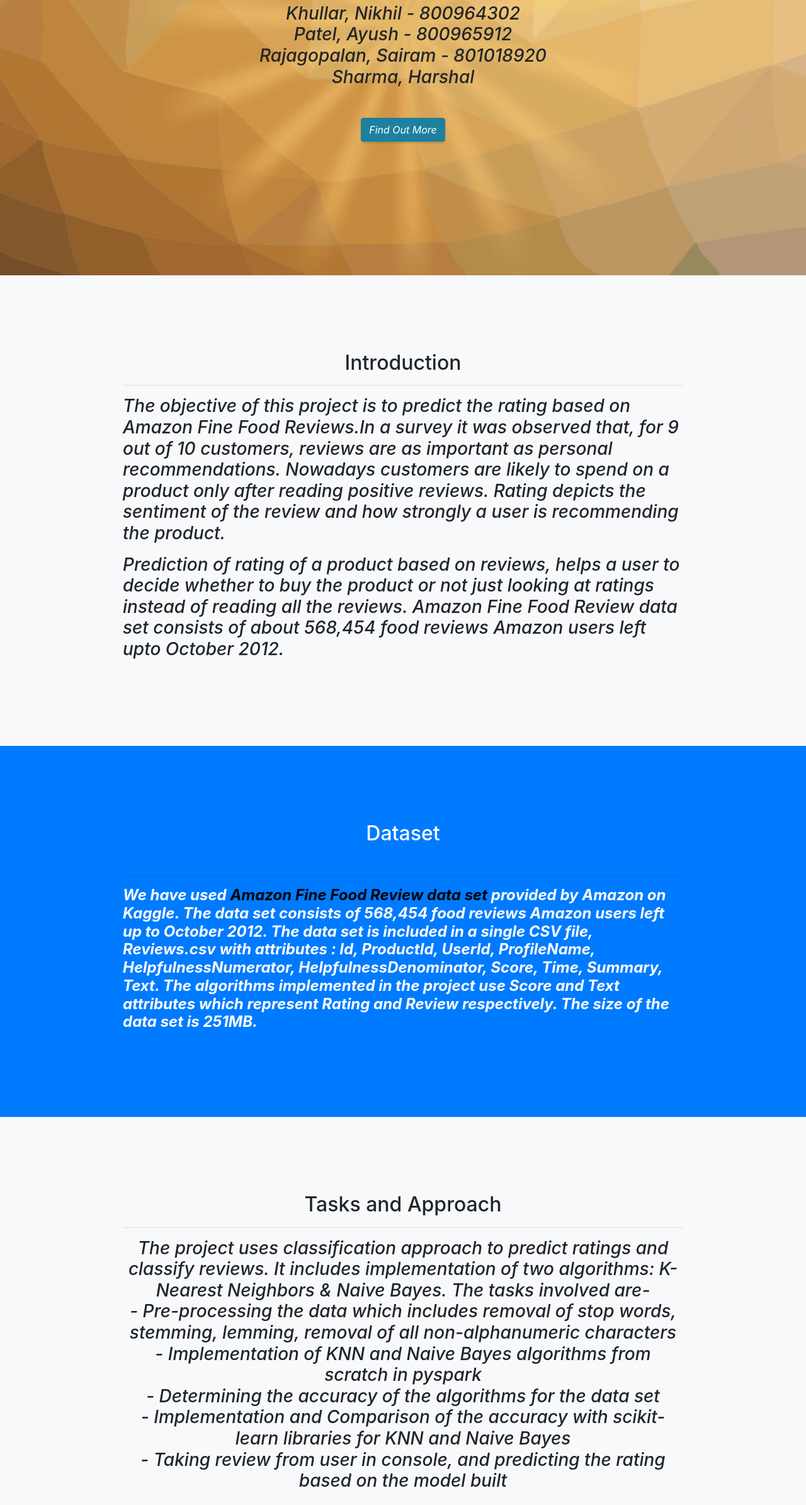
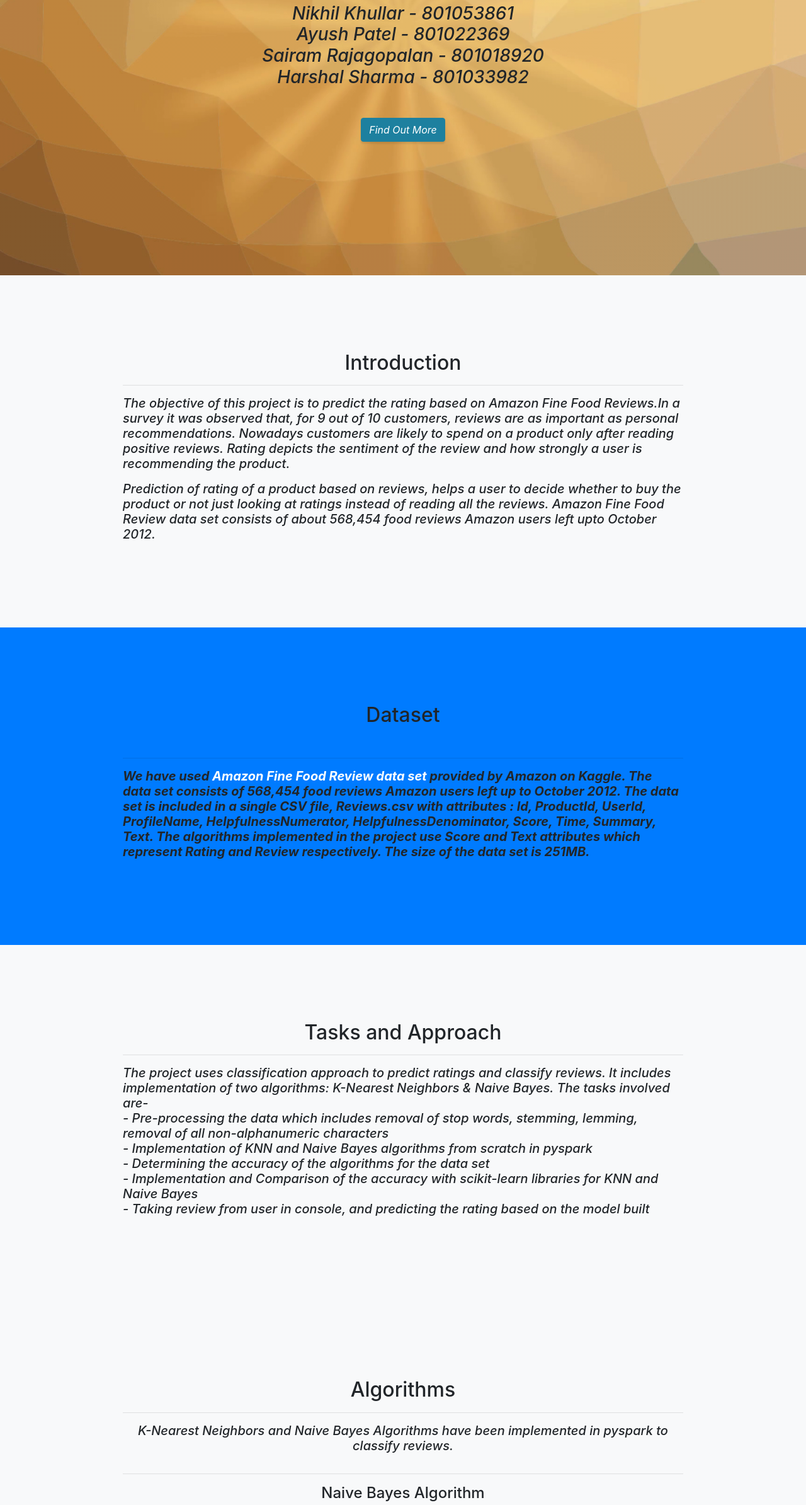
Before and after one commit to sairam0808/sairam.github.io, a website with bundled scripts: page index.html in a window 1280 px wide. Shown: the part 363-2752 px from the top of the page at 63% size. Built offline with nearby package versions, Linux system fonts and the light colour scheme.

Commit message:
added index.html (Ver 2.0)

```diff
--- a/index.html
+++ b/index.html
@@ -58,7 +58,7 @@
         <h2 class="mb-1">MODELLING SENTIMENTAL ANALYSIS ON AMAZON FINE FOOD REVIEWS</h2>
 		<hr><p><b><h2>TEAM 9</h2></b>
         <h3 class="mb-5">
-          <em><p>Khullar, Nikhil - 800964302<br/>Patel, Ayush - 800965912<br/>Rajagopalan, Sairam - 801018920<br/>Sharma, Harshal</p></em>
+          <em><p>Nikhil Khullar - 801053861<br/>Ayush Patel - 801022369<br/>Sairam Rajagopalan - 801018920<br/>Harshal Sharma - 801033982</p></em>
         </h3>
         <a class="btn btn-primary btn-xl js-scroll-trigger" href="#Introduction"><em>Find Out More</em></a>
       </div>
@@ -67,16 +67,16 @@
 
     <!-- Introduction -->
     <section class="content-section bg-light" id="Introduction">
-      <div class="container text-center">
+      <div class="container text-left">
         <div class="row">
           <div class="col-lg-10 mx-auto">
 		   <div class="col-lg-12 text-left">
                     <h2 class="section-heading text-center">Introduction</h2>
-            <h3><hr class="light">
-                    <p class= "faded"><em>The objective of this project is to predict the rating based on Amazon Fine Food Reviews.In a survey it was observed that, for 9 out of 10 customers, reviews are as important as personal recommendations.
+            <h5><hr class="light">
+                    <p class= "faded text-left"><em>The objective of this project is to predict the rating based on Amazon Fine Food Reviews.In a survey it was observed that, for 9 out of 10 customers, reviews are as important as personal recommendations.
 					Nowadays customers are likely to spend on a product only after reading positive reviews. Rating depicts the sentiment of the review and how strongly a user is recommending the product.
 					<p>Prediction of rating of a product based on reviews, helps a user to decide whether to buy the product or not just looking at ratings instead of reading all the reviews. Amazon Fine Food Review data set consists of about 568,454 food reviews Amazon users left upto October 2012.
-                    </em></p></h3>
+                    </em></p></h5>
              </div>
         </div>
       </div>
@@ -89,19 +89,19 @@
          <!-- <h2 class="text-secondary mb-0"><h2 class="section-heading text-center">Dataset</h2>
           <h2 class="mb-5"></h2>
 		  <hr class="light">-->
-	<section class="content-section bg-primary text-white text-center" id="Dataset">
-      <div class="container text-center">
+	<section class="content-section bg-primary text-black text-left" id="Dataset">
+      <div class="container text-left">
         <div class="row">
           <div class="col-lg-10 mx-auto">
 		   <div class="col-lg-12 text-left">
             <h2 class="text-secondary mb-0"><h2 class="section-heading text-center">Dataset</h2>
 			<h2 class= "mb-5"></h2>
-            <hr class="light">
-                    <h4><p class="faded"><em><b> We have used <a href="https://www.kaggle.com/snap/amazon-fine-food-reviews" style = "color: black;">  Amazon Fine Food Review data set</a> provided by Amazon on Kaggle. The data set consists of 568,454 food reviews Amazon users left up to October 2012.
+            <h5><hr class="light">
+                    <p class="faded text-left"><em><b> We have used <a href="https://www.kaggle.com/snap/amazon-fine-food-reviews" style = "color: white;">  Amazon Fine Food Review data set</a> provided by Amazon on Kaggle. The data set consists of 568,454 food reviews Amazon users left up to October 2012.
                     The data set is included in a single CSV file, Reviews.csv with attributes : Id, ProductId, UserId, ProfileName, HelpfulnessNumerator, HelpfulnessDenominator, Score, Time, Summary, Text.
                     The algorithms implemented in the project use Score and Text attributes which represent Rating and Review respectively.
                     The size of the data set is 251MB.
-                    </em></b></p>
+                    </em></b></p></h5>
 
                    <!--  <a href="#Dataset" class="page-scroll btn btn-default btn-xl sr-button">Implementation</a> -->
         </div>
@@ -111,18 +111,18 @@
 
 	<!-- Implementation -->
     <section class="content-section bg-light" id="Implementation">
-      <div class="container text-center">
+      <div class="container text-left">
         <div class="row">
           <div class="col-lg-10 mx-auto">
-		   <div class="col-lg-12 text-center">
-                    <h2 class="section-heading">Tasks and Approach</h2>
-            <h3><hr class="light">
+		   <div class="col-lg-12 text-left">
+                    <h2 class="section-heading text-center">Tasks and Approach</h2>
+            <h5><hr class="light">
                     <p class= "faded"><em>The project uses classification approach to predict ratings and classify reviews. It includes implementation of two algorithms: K-Nearest Neighbors & Naive Bayes.
                         The tasks involved are-<br/>- Pre-processing the data which includes removal of stop words, stemming, lemming, removal of all non-alphanumeric characters<br/>
                         - Implementation of KNN and Naive Bayes algorithms from scratch in pyspark<br/>
                         - Determining the accuracy of the algorithms for the data set<br/>- Implementation and Comparison of the accuracy with scikit-learn libraries for KNN and Naive Bayes<br/>
                         - Taking review from user in console, and predicting the rating based on the model built</p>
-                    </em></p></h3>
+                    </em></p></h5>
              </div>
         </div>
       </div>
@@ -135,7 +135,7 @@
 			<div class="col-lg-10 mx-auto">
                 <div class="col-lg-12 text-center">
                     <h2 class="section-heading">Algorithms</h2>
-                   <h3> <hr class="light">
+                   <h5> <hr class="light">
                     <p class="faded"><em>K-Nearest Neighbors and Naive Bayes Algorithms have been implemented in pyspark to classify reviews.</em></p>
                 </div>
             </div>
@@ -146,21 +146,21 @@
             <div class="row">
 			<div class="col-lg-10 mx-auto">
                 <div class="col-lg-12">
-                    <h3><hr class = "light"> Naive Bayes Algorithm</h3>
-                        <p class="faded"><em>Naive Bayes methods are a set of supervised learning algorithms based on applying 'Bayes' theorem with the 'naive' assumption of independence between every pair of features.
+                    <h4><hr class = "light"> Naive Bayes Algorithm</h4>
+                       <h5> <p class="faded text-left"><em>Naive Bayes methods are a set of supervised learning algorithms based on applying 'Bayes' theorem with the 'naive' assumption of independence between every pair of features.
                         In other words, Naive Bayes is a conditional probability model.
                         It is an intuitive method that uses probabilities of each attribute belonging to each class to make a prediction. <br/>
                         The multinomial Naive Bayes with smoothing has been implemented. To classify, we calculated probabilities of the review belonging to each rating and then selected the class value with highest probability.
                         We have performed computations by summing logs of probabilities rather than multiplying probabilities for underflow prevention. <br/>
                         Formula : </em><br/>
-                        <img src="img/NBFormula.png"></p>
+                        <img src="img/NBFormula.png"></p></h5>
                 </div>
 
                 <div class="col-lg-12">
-                    <h3>K-Nearest Neighbors Algorithm</h3>
-                        <p class="faded"><em>K-Nearest Neighbors algorithm is an instance-based algorithm and belongs to the family of competitive learning and lazy learning algorithms. For the prediction of rating, the algorithm searches through the training dataset for the k most similar instances.</br>
+                    <h4>K-Nearest Neighbors Algorithm</h4>
+                       <h5> <p class="faded text-left"><em>K-Nearest Neighbors algorithm is an instance-based algorithm and belongs to the family of competitive learning and lazy learning algorithms. For the prediction of rating, the algorithm searches through the training dataset for the k most similar instances.</br>
                         Hamming distance and Levenshtien distance has been used to classify reviews.
-                       </em></p>
+                       </em></p></h5>
                 </div>
             </div>
         </div>
@@ -184,8 +184,8 @@
             <div class="row">
 				<div class="col-lg-10 mx-auto">
                 <div class="col-lg-12">
-                    <h3>Naive Bayes Algorithm: Output</h3>
-                        <p class="faded">
+                    <h4>Naive Bayes Algorithm: Output</h4>
+                       <h5> <p class="faded">
                         <table class="table table-bordered text-center">
     						<thead>
 						      <tr>
@@ -215,7 +215,7 @@
 						   Accuracy with scikit-learn library - 64.32% <br/><br/>
 						   For user input:<br/><br/>
 						   <img src="img/NBUserInput.jpeg"/>
-						 </p>
+						 </p></h5>
                 </div>
             </div>
          </div>
@@ -224,8 +224,8 @@
              <div class="row">
 			 <div class="col-lg-10 mx-auto">
                 <div class="col-lg-12">
-                    <h3>K-Nearest Neighbors Algorithm: Output</h3>
-                        <p class="faded">
+                    <h4>K-Nearest Neighbors Algorithm: Output</h4>
+                       <h5> <p class="faded">
                         <table class="table table-bordered text-center">
     						<thead>
 						      <tr>
@@ -247,7 +247,7 @@
 						  Accuracy with scikit-learn library - 78.6% for K = 50 <br/><br/>
 						  For user input:<br/><br/>
 						  <img src="img/KNNUserInput.jpeg"/>
-                       </p>
+                       </p></h5>
                 </div>
             </div>
         </div>
@@ -271,21 +271,21 @@
 
         <div class="container">
             <div class="row">
-                   <p><b>Khullar, Nikhil</b><br/>
+                  <h5><em> <p><b>Nikhil Khullar</b><br/>
 					# Implemented the K-nearest neighbor algorithm<br/>
 					# Taking user review from console and predicting the rating based on the model built using KNN and Naive Bayes<br/><br/>
-                    <b>Patel, Ayush</b><br/>
+                    <b>Ayush Patel</b><br/>
                     # Retrieving, Cleaning and preprocessing the data. For example, removing the stop word, non-alphanumeric characters, Stemming and lemming<br/>
 					# Implementation of Naive-Bayes algorithm with scikit-learn libraries and comparison of the accuracy<br/><br/>
-                    <b>Rajagopalan, Sairam</b><br/>
+                    <b>Sairam Rajagopalan</b><br/>
                     # Implemented the prediction model using Naive Bayes algorithm<br/>
                     # Implementation of KNN algorithm with scikit-learn libraries and comparison of the accuracy<br/>
 					# Calculating the accuracy of the fitted data<br/><br/>
-					<b>Sharma, Harshal</b><br/>
+					<b>Harshal Sharma</b><br/>
                     # Implemented the prediction model using Naive Bayes algorithm<br/>
                     # Implementation of KNN algorithm with scikit-learn libraries and comparison of the accuracy<br/>
 					# Calculating the accuracy of the fitted data<br/>
-					</p>
+					</p> </em></h5>
             </div>
         </div>
     </section>
```
